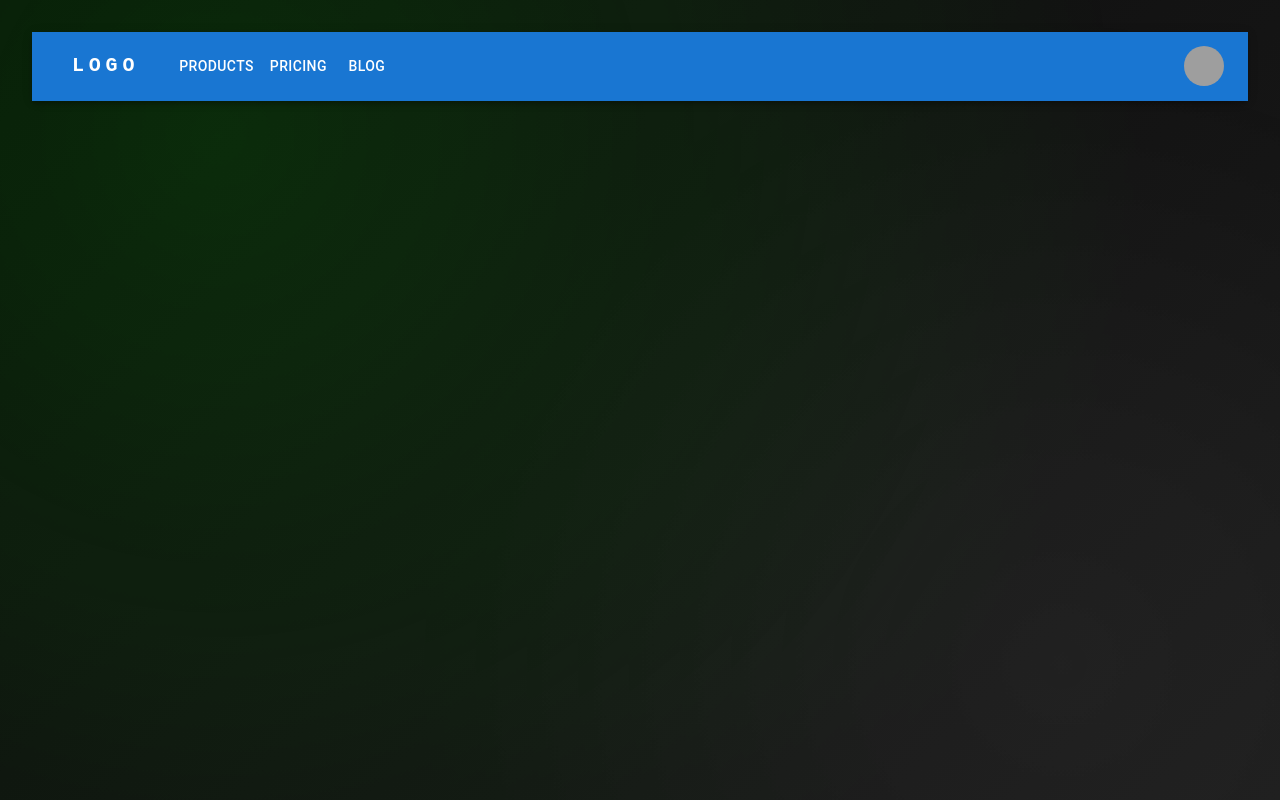
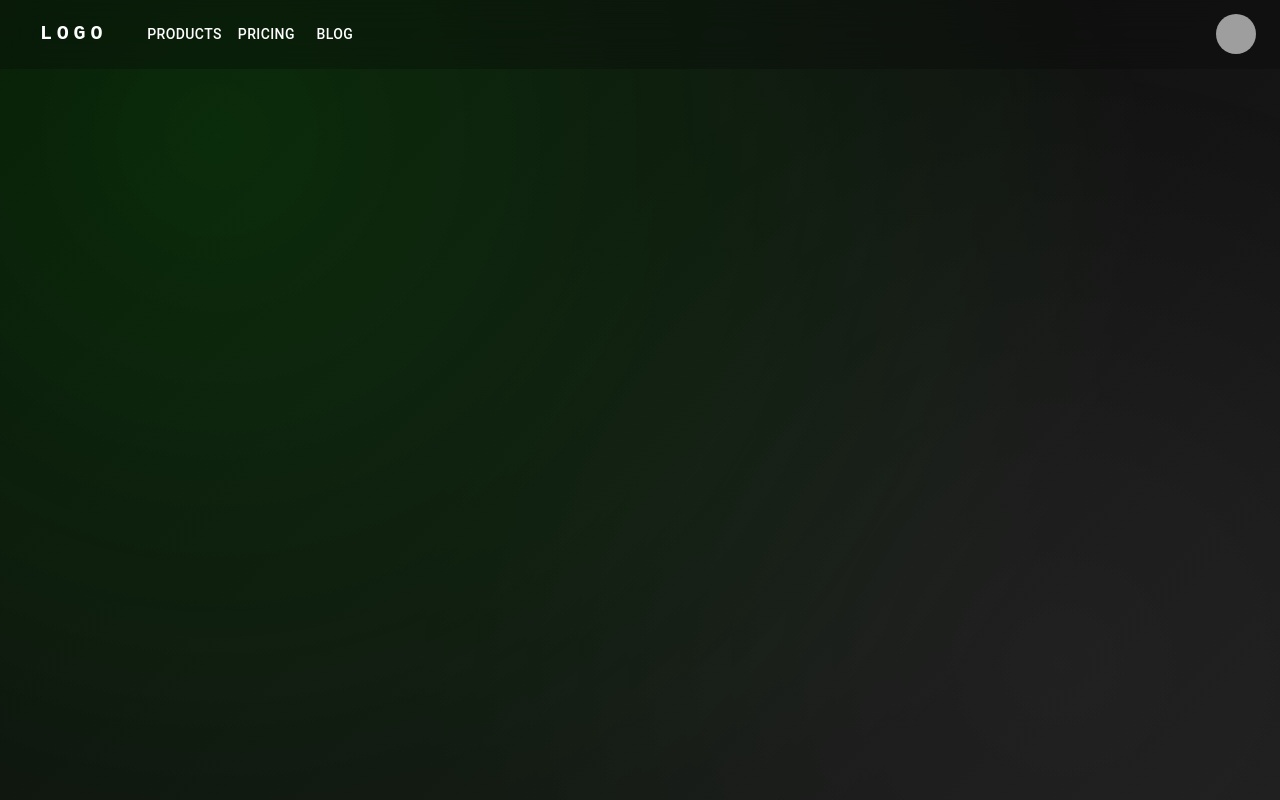
Before and after one commit to Constantino/defi-factoring, a React (Vite) app: page / in a window 1280 px wide. Built offline with nearby package versions, Linux system fonts and the light colour scheme; grey boxes are pictures that could not be loaded; some icons are missing.

Commit message:
adjusted style of navbar

```diff
--- a/src/ResponsiveNavBar.jsx
+++ b/src/ResponsiveNavBar.jsx
@@ -36,10 +36,28 @@ function ResponsiveAppBar() {
     };
 
     return (
-        <AppBar position="static">
+        <AppBar
+            position="fixed"
+            sx={{
+                backgroundColor: 'rgba(10, 10, 10, 0.3) !important',
+                backdropFilter: 'blur(20px) !important',
+                WebkitBackdropFilter: 'blur(20px) !important',
+                boxShadow: 'none',
+                top: 0,
+                left: 0,
+                right: 0,
+                '& .MuiToolbar-root': {
+                    backgroundColor: 'transparent',
+                }
+            }}
+        >
             <Container maxWidth="xl">
-                <Toolbar disableGutters>
-                    <AdbIcon sx={{ display: { xs: 'none', md: 'flex' }, mr: 1 }} />
+                <Toolbar disableGutters sx={{ backgroundColor: 'transparent' }}>
+                    <AdbIcon sx={{
+                        display: { xs: 'none', md: 'flex' },
+                        mr: 1,
+                        color: '#00ff00' // Adding green color to match the background glow
+                    }} />
                     <Typography
                         variant="h6"
                         noWrap
@@ -116,7 +134,14 @@ function ResponsiveAppBar() {
                             <Button
                                 key={page}
                                 onClick={handleCloseNavMenu}
-                                sx={{ my: 2, color: 'white', display: 'block' }}
+                                sx={{
+                                    my: 2,
+                                    color: 'white',
+                                    display: 'block',
+                                    '&:hover': {
+                                        backgroundColor: 'rgba(0, 255, 0, 0.1)',
+                                    }
+                                }}
                             >
                                 {page}
                             </Button>
```
